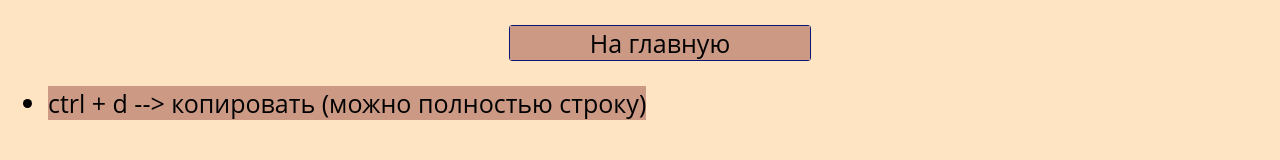
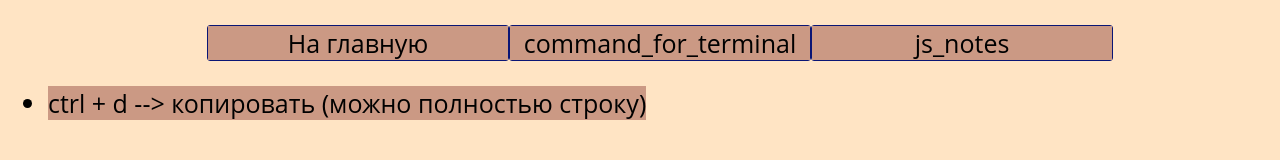
Before and after one commit to Borysodessa/cribs-shpargalki-, a plain HTML site: page phpstorm/phpstorm.html in a window 1280 px wide. Drawn offline with Linux system fonts and the light colour scheme.

Commit message:
создан индекс html и терминальный html

```diff
--- a/phpstorm/phpstorm.html
+++ b/phpstorm/phpstorm.html
@@ -9,6 +9,8 @@
 <nav>
     <ul class="nav__paragraph-list">
         <li class="paragraph"><a href="../index.html">На главную</a></li>
+        <li class="paragraph"><a href="../command_for_terminal/command_for_terminal.html">command_for_terminal</a></li>
+        <li class="paragraph"><a href="../js/jsnotes.html">js_notes</a></li>
     </ul>
     <ul>
         <li><a href="../index.html"> ctrl + d --> копировать (можно полностью строку)</a></li>
```
Also changed, not shown: command_for_terminal/command_for_terminal.html (+0 -1 lines), js/jsnotes.html (+3 -2 lines).
